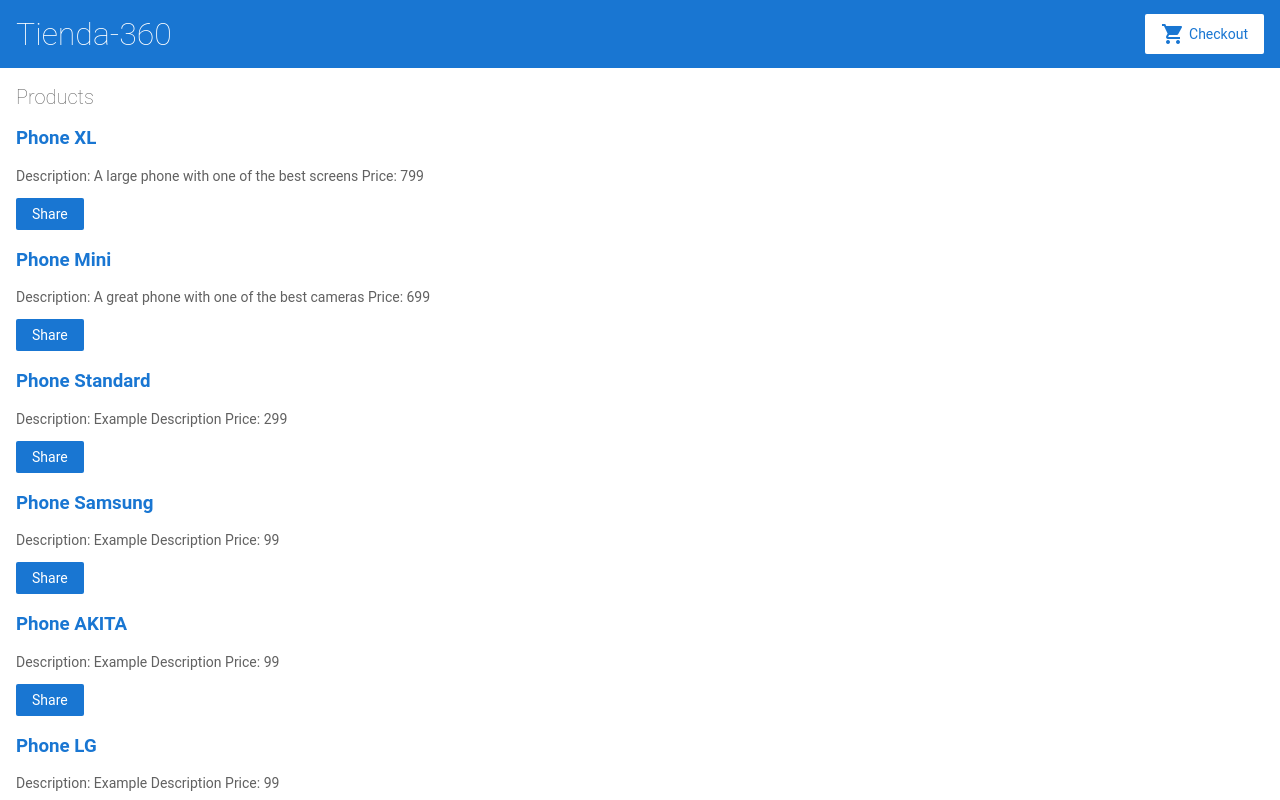
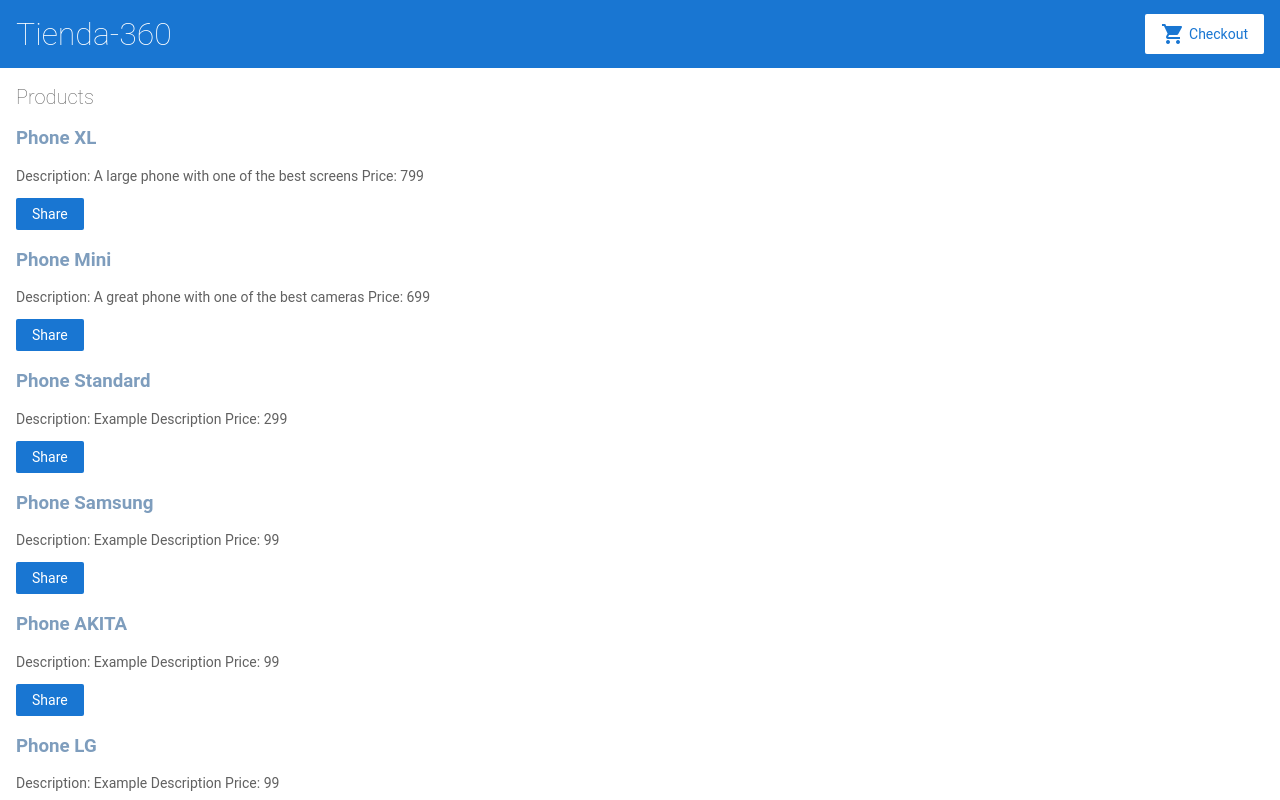
Before and after one commit to PercyRom/tienda-360, an Angular app: page / in a window 1280 px wide. Shown: the top 800 px of the page. Built offline with nearby package versions, Linux system fonts and the light colour scheme.

Commit message:
1 file modified

```diff
--- a/src/styles.css
+++ b/src/styles.css
@@ -43,7 +43,7 @@ p {
 
 a {
   cursor: pointer;
-  color: #1976d2;
+  color: #7e9dbd;
   text-decoration: none;
 }
 
```
